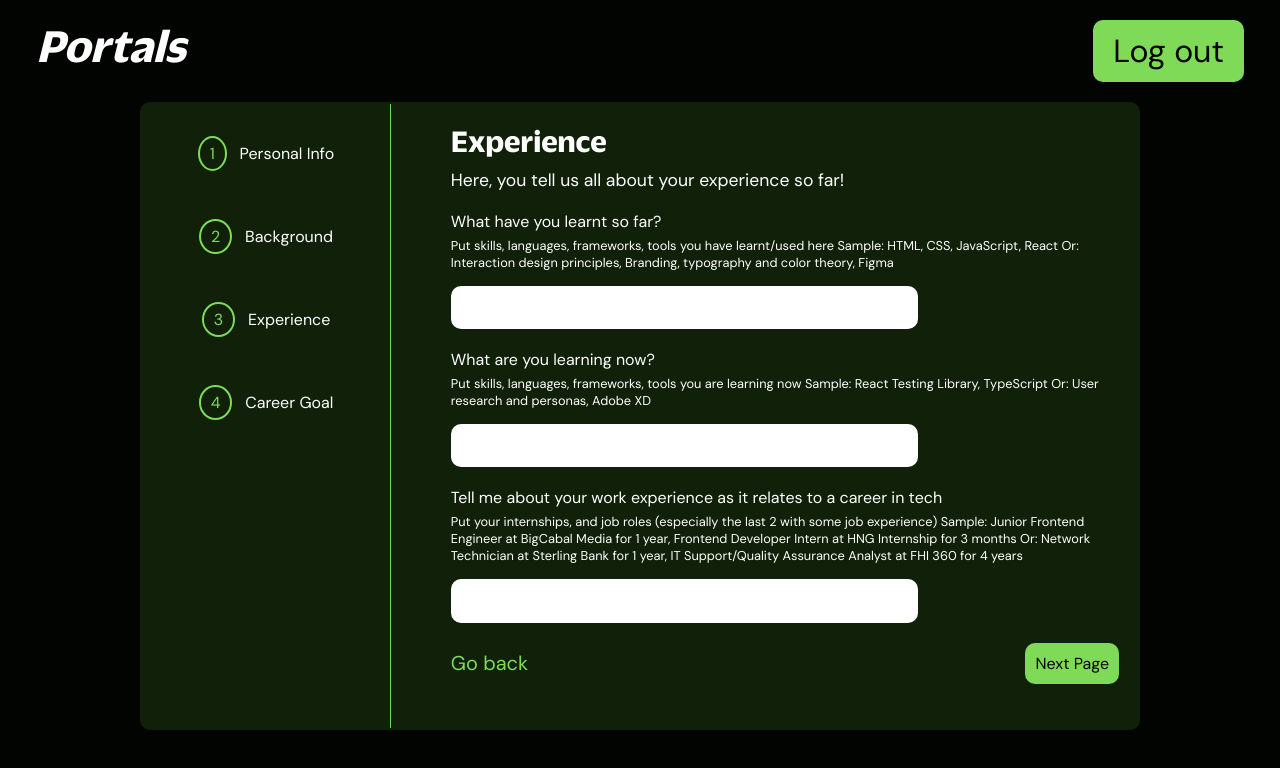
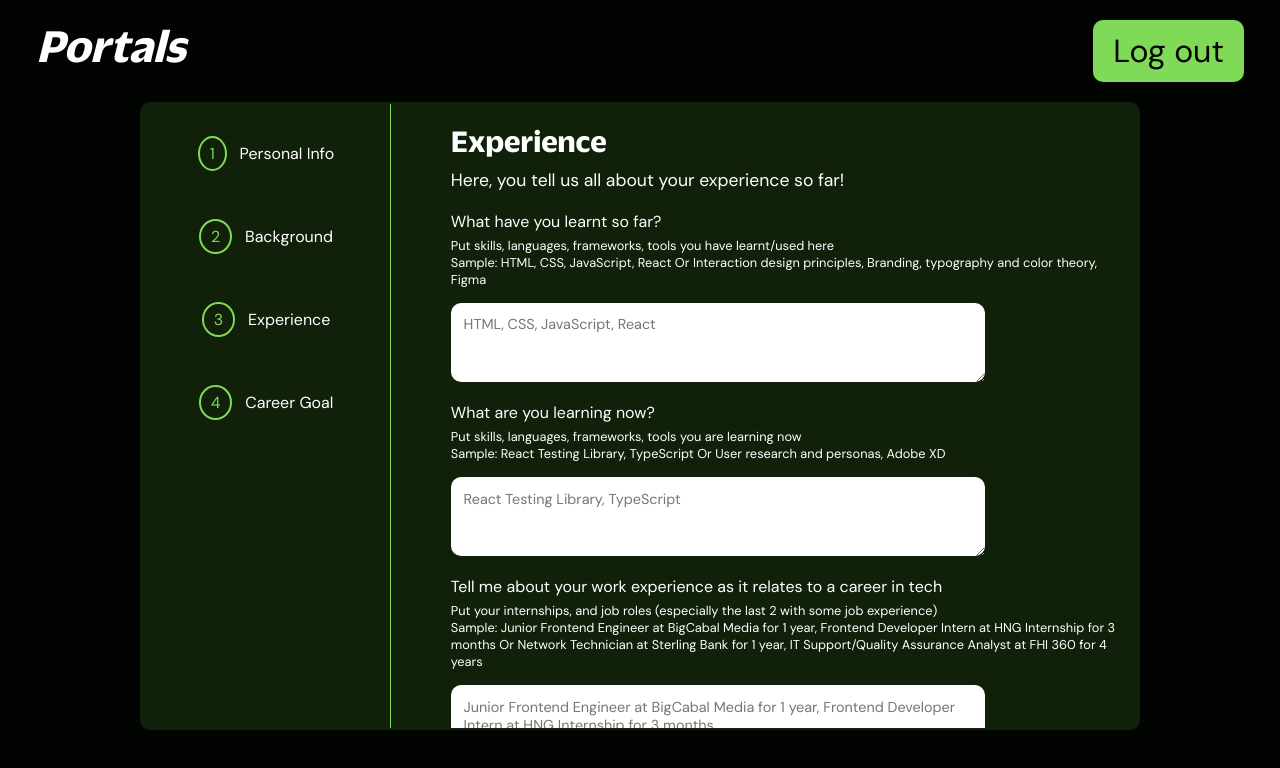
Before and after one commit to hemjay07/Portals, a React (Vite) app in the folder frontend/: page /dashboard/page3 in a window 1280 px wide. Shown: the top 768 px of the page. Built offline with nearby package versions, Linux system fonts and the light colour scheme.

Commit message:
feat: convert some form fields from input to textarea

```diff
--- a/frontend/src/components/dashboardComponents/background.jsx
+++ b/frontend/src/components/dashboardComponents/background.jsx
@@ -2,6 +2,7 @@ import React, { useState } from "react";
 // import { Container } from "./formComponents.styled";
 import Navigators from "./navigators";
 import NextPage from "./nextPage";
+import { styled } from "styled-components";
 import {
   Container,
   StyledLabel,
@@ -44,11 +45,13 @@ export default function Background({ roadMapContent, handlechange }) {
         </StyledDesc>
         <input
           type="text"
+          placeholder="Microbiology student at University of Lagos"
           name="whatIsYourCurrentRole"
           value={roadMapContent.background.whatIsYourCurrentRole || ""}
           onChange={(e) => {
             handlechange(e, "background");
           }}
+
         />
       </StyledLabel>
       <StyledLabel>
@@ -64,9 +67,9 @@ export default function Background({ roadMapContent, handlechange }) {
         >
           {techDivisions.map((option, index) => {
             return (
-              <option key={index} value={option.value}>
+              <StyledOption key={index} value={option.value}>
                 {option.label}
-              </option>
+              </StyledOption>
             );
           })}
         </select>
@@ -130,3 +133,14 @@ export default function Background({ roadMapContent, handlechange }) {
     </Container>
   );
 }
+
+const StyledOption = styled.option`
+&:checked {
+  background-color: var(--accentColor);
+}
+
+&:hover {
+  background-color: var(--accentColor);
+}
+
+`
--- a/frontend/src/components/dashboardComponents/careerGoals.jsx
+++ b/frontend/src/components/dashboardComponents/careerGoals.jsx
@@ -30,6 +30,7 @@ export default function CareerGoal({ roadMapContent, handlechange }) {
           onChange={(e) => {
             handlechange(e, "careerGoal");
           }}
+          placeholder="Become a junior-level frontend developer"
         />
       </StyledLabel>
       <Navigators />
--- a/frontend/src/components/dashboardComponents/experience.jsx
+++ b/frontend/src/components/dashboardComponents/experience.jsx
@@ -22,31 +22,38 @@ export default function Experience({ roadMapContent, handlechange }) {
         <br />
         <StyledDesc>
           Put skills, languages, frameworks, tools you have learnt/used here
-          Sample: HTML, CSS, JavaScript, React Or: Interaction design
+          <br />
+          Sample: HTML, CSS, JavaScript, React Or Interaction design
           principles, Branding, typography and color theory, Figma{" "}
         </StyledDesc>
-        <input
+        <textarea
           name="whatHaveYouLearntSoFar"
           value={roadMapContent.experience.whatHaveYouLearntSoFar || ""}
           onChange={(e) => {
             handlechange(e, "experience");
           }}
+          rows = {3}
+          placeholder = "HTML, CSS, JavaScript, React"
         />
       </StyledLabel>
       <StyledLabel>
         What are you learning now?
         <br />
         <StyledDesc>
-          Put skills, languages, frameworks, tools you are learning now Sample:
-          React Testing Library, TypeScript Or: User research and personas,
+          Put skills, languages, frameworks, tools you are learning now
+          <br />
+          Sample:
+          React Testing Library, TypeScript Or User research and personas,
           Adobe XD{" "}
         </StyledDesc>
-        <input
+        <textarea
           name="whatAreYouLearningNow"
           value={roadMapContent.experience.whatAreYouLearningNow || ""}
           onChange={(e) => {
             handlechange(e, "experience");
           }}
+          rows = {3}
+          placeholder="React Testing Library, TypeScript"
         />
       </StyledLabel>
       <StyledLabel>
@@ -54,17 +61,21 @@ export default function Experience({ roadMapContent, handlechange }) {
         <br />
         <StyledDesc>
           Put your internships, and job roles (especially the last 2 with some
-          job experience) Sample: Junior Frontend Engineer at BigCabal Media for
-          1 year, Frontend Developer Intern at HNG Internship for 3 months Or:
+          job experience)
+          <br />
+          Sample: Junior Frontend Engineer at BigCabal Media for
+          1 year, Frontend Developer Intern at HNG Internship for 3 months Or
           Network Technician at Sterling Bank for 1 year, IT Support/Quality
           Assurance Analyst at FHI 360 for 4 years
         </StyledDesc>
-        <input
+        <textarea
           name="workExperience"
           value={roadMapContent.experience.workExperience || ""}
           onChange={(e) => {
             handlechange(e, "experience");
           }}
+          rows = {3}
+          placeholder="Junior Frontend Engineer at BigCabal Media for 1 year, Frontend Developer Intern at HNG Internship for 3 months"
         />
       </StyledLabel>{" "}
       {/* <button onClick={() => console.log(roadMapContent.experience)}></button> */}
--- a/frontend/src/components/dashboardComponents/formComponents.styled.jsx
+++ b/frontend/src/components/dashboardComponents/formComponents.styled.jsx
@@ -5,8 +5,6 @@ export const Container = styled.div`
   padding-block: 20px;
   padding-left: 10px;
   padding-right: 20px;
-  /* height: fit-content; */
-  /* min-height: 60vh; */
   height: 78vh;
   overflow-y: auto;
   overflow-x: hidden;
@@ -69,8 +67,8 @@ export const StyledLabel = styled.label`
   font-size: 1rem;
 
   input,
-  select {
-    width: 70%;
+  select, textarea {
+    width: 80%;
     padding: 0.8rem;
     border: none;
     border-radius: 10px;
@@ -81,6 +79,7 @@ export const StyledLabel = styled.label`
       outline: solid 2px var(--accentColor);
     }
   }
+
 
   @media screen and (max-width: 500px) {
     input,
```
